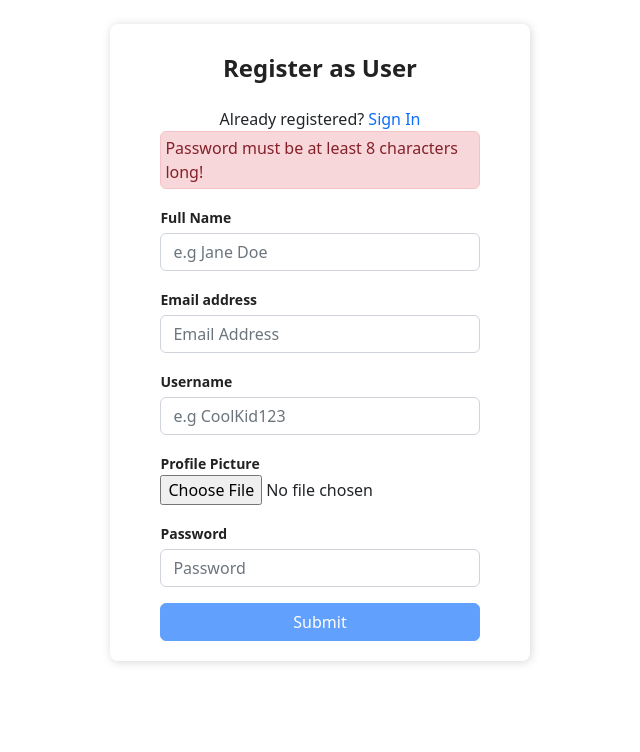
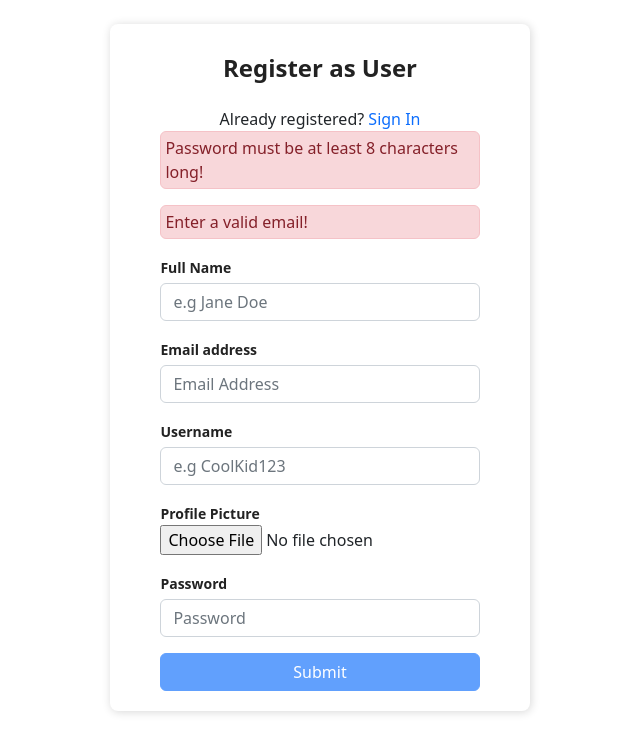
Before and after one commit to e-lich/globe-runner, a React (Create React App) app in the folder IzvorniKod/frontend/: page /register/basic in a window 1280 px wide. Shown: the top 752 px of the page, without its empty margins (320-960 px from the left). Built offline with nearby package versions, Linux system fonts and the light colour scheme.

Commit message:
fixed validation

```diff
--- a/IzvorniKod/frontend/src/pages/BasicRegister.tsx
+++ b/IzvorniKod/frontend/src/pages/BasicRegister.tsx
@@ -16,17 +16,6 @@ function BasicRegister() {
 
   function handleEmailChange(e: React.FormEvent<HTMLInputElement>): void {
     setEmail(e.currentTarget.value);
-    setError(error.filter((e) => e !== "Enter a valid email!"));
-    if (
-      !(
-        email !== "" &&
-        email.includes("@") &&
-        email.substring(0, email.indexOf("@")).length > 0 &&
-        email.substring(email.indexOf("@"), email.length - 1).length > 0
-      )
-    ) {
-      setError((prev) => [...prev, "Enter a valid email!"]);
-    }
   }
 
   function handleFullNameChange(e: React.ChangeEvent<HTMLInputElement>): void {
@@ -39,15 +28,6 @@ function BasicRegister() {
 
   function handlePasswordChange(e: React.ChangeEvent<HTMLInputElement>): void {
     setPassword(e.target.value);
-    setError((prev) =>
-      prev.filter((e) => e !== "Password must be at least 8 characters long!")
-    );
-    if (password.length <= 6) {
-      setError((prevValue) => [
-        ...prevValue,
-        "Password must be at least 8 characters long!",
-      ]);
-    }
   }
 
   function profilePictureChange(e: React.ChangeEvent<HTMLInputElement>): void {
@@ -84,13 +64,22 @@ function BasicRegister() {
 
     return new Promise((resolve, reject) => {
       axios
-        .post(baseURL + "/register", {
-          name: fullName,
-          email: email,
-          username: username,
-          photo: photoString,
-          password: password,
-        })
+        .post(
+          baseURL + "/register",
+          {
+            name: fullName,
+            email: email,
+            username: username,
+            photo: photoString,
+            password: password,
+          },
+          {
+            headers: {
+              "Content-Type": "application/json",
+              "Access-Control-Allow-Origin": "*",
+            },
+          }
+        )
         .then(
           (res) => {
             console.log(res);
@@ -116,6 +105,7 @@ function BasicRegister() {
     setError((prev) =>
       prev.filter((e) => e !== "Password must be at least 8 characters long!")
     );
+    setError((prev) => prev.filter((e) => e !== "Enter a valid email!"));
     if (
       email !== "" &&
       email.includes("@") &&
@@ -130,14 +120,24 @@ function BasicRegister() {
     ) {
       setSubmitDisabled(false);
     } else {
+      setSubmitDisabled(true);
       if (password.length < 8) {
         setError((prevValue) => [
           ...prevValue,
           "Password must be at least 8 characters long!",
         ]);
       }
-      setSubmitDisabled(true);
+      if (
+        email === "" ||
+        !email.includes("@") ||
+        email.substring(0, email.indexOf("@")).length === 0 ||
+        email.substring(email.indexOf("@"), email.length - 1).length === 0
+      ) {
+        setError((prevValue) => [...prevValue, "Enter a valid email!"]);
+      }
     }
+
+    // eslint-disable-next-line react-hooks/exhaustive-deps
   }, [email, password, fullName, username, file]);
 
   return (
@@ -173,7 +173,7 @@ function BasicRegister() {
           <div className="form-group mt-3">
             <label>Email address</label>
             <input
-              type="email"
+              type=""
               className="form-control mt-1"
               placeholder="Email Address"
               onInput={(e) => handleEmailChange(e)}
--- a/IzvorniKod/frontend/src/pages/CartographerRegister.tsx
+++ b/IzvorniKod/frontend/src/pages/CartographerRegister.tsx
@@ -1,7 +1,6 @@
 import axios from "axios";
 import { useEffect, useState } from "react";
 import { useNavigate } from "react-router-dom";
-import { Z_STREAM_ERROR } from "zlib";
 
 function CartographerRegister() {
   let [file, setFile] = useState<Blob | MediaSource>();
@@ -18,18 +17,6 @@ function CartographerRegister() {
   const navigate = useNavigate();
 
   function handleEmailChange(e: React.ChangeEvent<HTMLInputElement>): void {
-    setError(error.filter((e) => e !== "Enter a valid email!"));
-    if (
-      !(
-        email !== "" &&
-        email.includes("@") &&
-        email.substring(0, email.indexOf("@")).length > 0 &&
-        email.substring(email.indexOf("@"), email.length - 1).length > 0
-      )
-    ) {
-      setError((prev) => [...prev, "Enter a valid email!"]);
-    }
-
     setEmail(e.target.value);
   }
   function handleFullNameChange(e: React.ChangeEvent<HTMLInputElement>): void {
@@ -43,16 +30,7 @@ function CartographerRegister() {
   }
 
   function handlePasswordChange(e: React.ChangeEvent<HTMLInputElement>): void {
-    setError((prev) =>
-      prev.filter((e) => e !== "Password must be at least 8 characters long!")
-    );
     setPassword(e.target.value);
-    if (password.length < 8) {
-      setError((prevValue) => [
-        ...prevValue,
-        "Password must be at least 8 characters long!",
-      ]);
-    }
   }
 
   function profilePictureChange(e: React.ChangeEvent<HTMLInputElement>): void {
@@ -139,6 +117,10 @@ function CartographerRegister() {
   }
 
   useEffect(() => {
+    setError((prev) =>
+      prev.filter((e) => e !== "Password must be at least 8 characters long!")
+    );
+    setError((prev) => prev.filter((e) => e !== "Enter a valid email!"));
     if (
       email !== "" &&
       email.includes("@") &&
@@ -156,8 +138,23 @@ function CartographerRegister() {
       setSubmitDisabled(false);
     else {
       setSubmitDisabled(true);
+      if (password.length < 8) {
+        setError((prevValue) => [
+          ...prevValue,
+          "Password must be at least 8 characters long!",
+        ]);
+      }
+      if (
+        email === "" ||
+        !email.includes("@") ||
+        email.substring(0, email.indexOf("@")).length === 0 ||
+        email.substring(email.indexOf("@"), email.length - 1).length === 0
+      ) {
+        setError((prevValue) => [...prevValue, "Enter a valid email!"]);
+      }
     }
-  }, [email, password, fullName, IBAN, username, file, fileID, error]);
+    // eslint-disable-next-line react-hooks/exhaustive-deps
+  }, [email, password, fullName, IBAN, username, file, fileID]);
 
   return (
     <div className="d-flex justify-content-center m-4">
```
